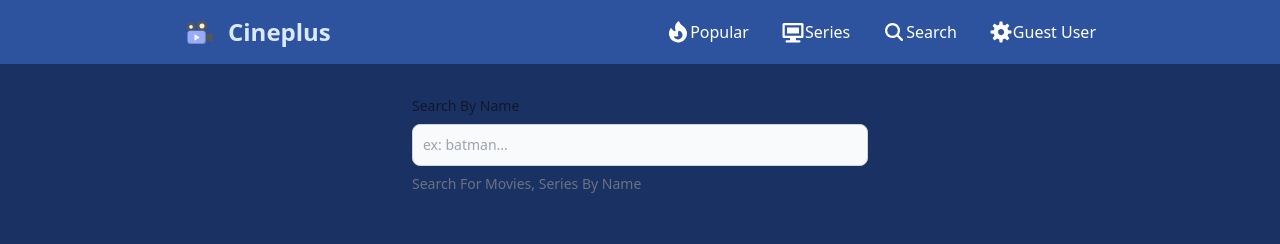
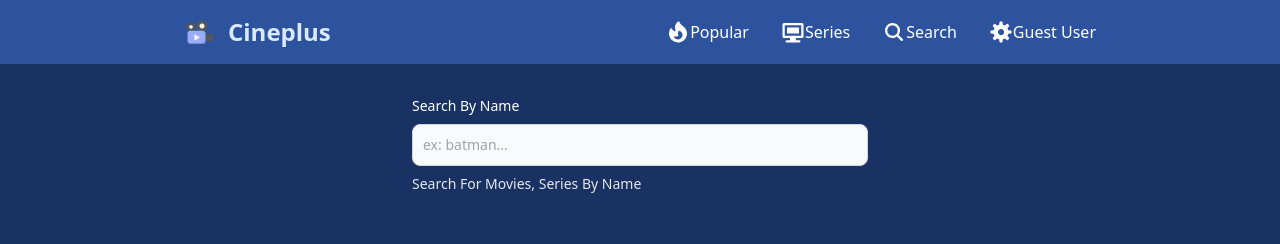
Before and after one commit to amoorihesham/cineplus, a React (Vite) app: page /search in a window 1280 px wide. Shown: the top 244 px of the page. Built offline with nearby package versions, Linux system fonts and the light colour scheme; no server answers.

Commit message:
style fix

```diff
--- a/src/components/global/input/InputField.tsx
+++ b/src/components/global/input/InputField.tsx
@@ -30,10 +30,7 @@ const InputField = ({
 	};
 	return (
 		<div className='w-1/2 mx-auto'>
-			<label
-				htmlFor='helper-text'
-				className='block mb-2 text-sm font-medium text-gray-900 dark:text-white'
-			>
+			<label htmlFor='helper-text' className='block mb-2 text-sm font-medium text-white'>
 				{labelText}
 			</label>
 			<input
@@ -44,7 +41,7 @@ const InputField = ({
 				placeholder={placeHolder}
 				onChange={(e) => handleSearch(e.target.value)}
 			/>
-			<p id='helper-text-explanation' className='mt-2 text-sm text-gray-500 dark:text-gray-400'>
+			<p id='helper-text-explanation' className='mt-2 text-sm text-gray-200'>
 				{explainText}
 			</p>
 		</div>
```
